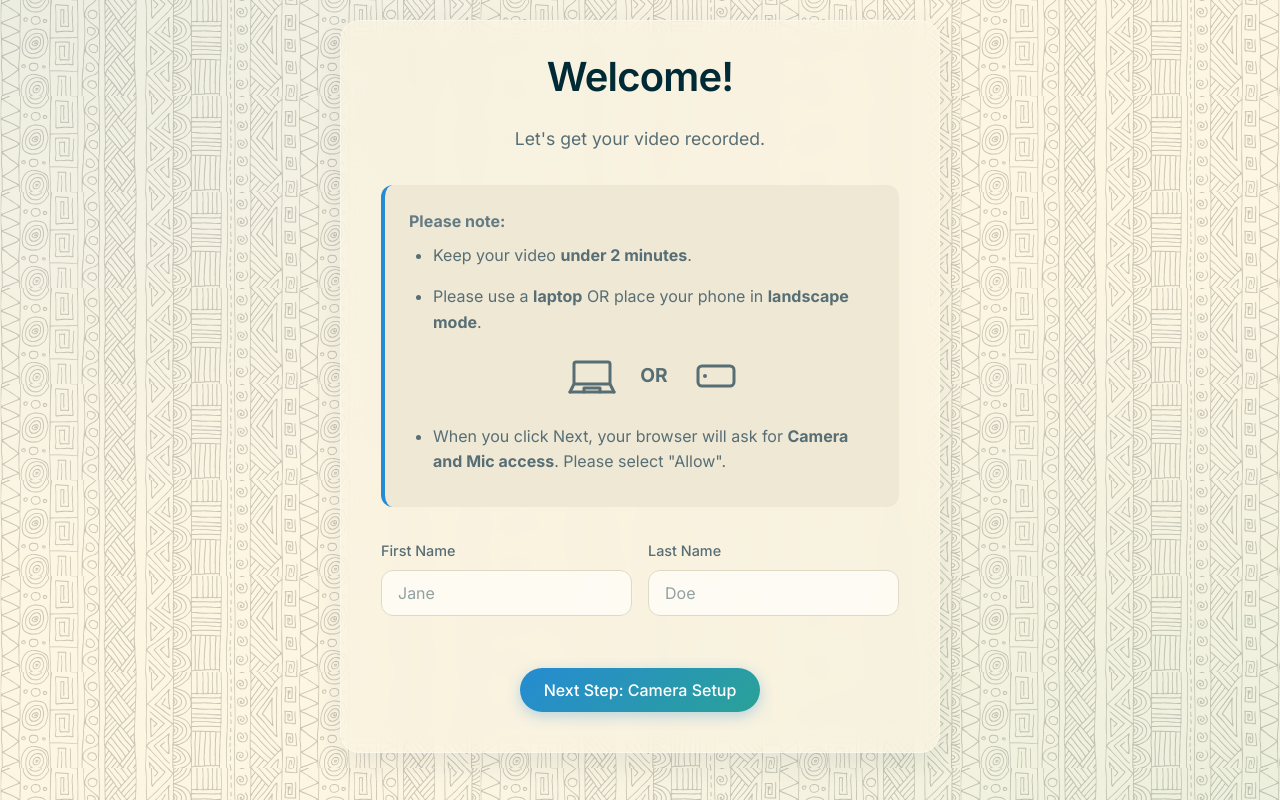
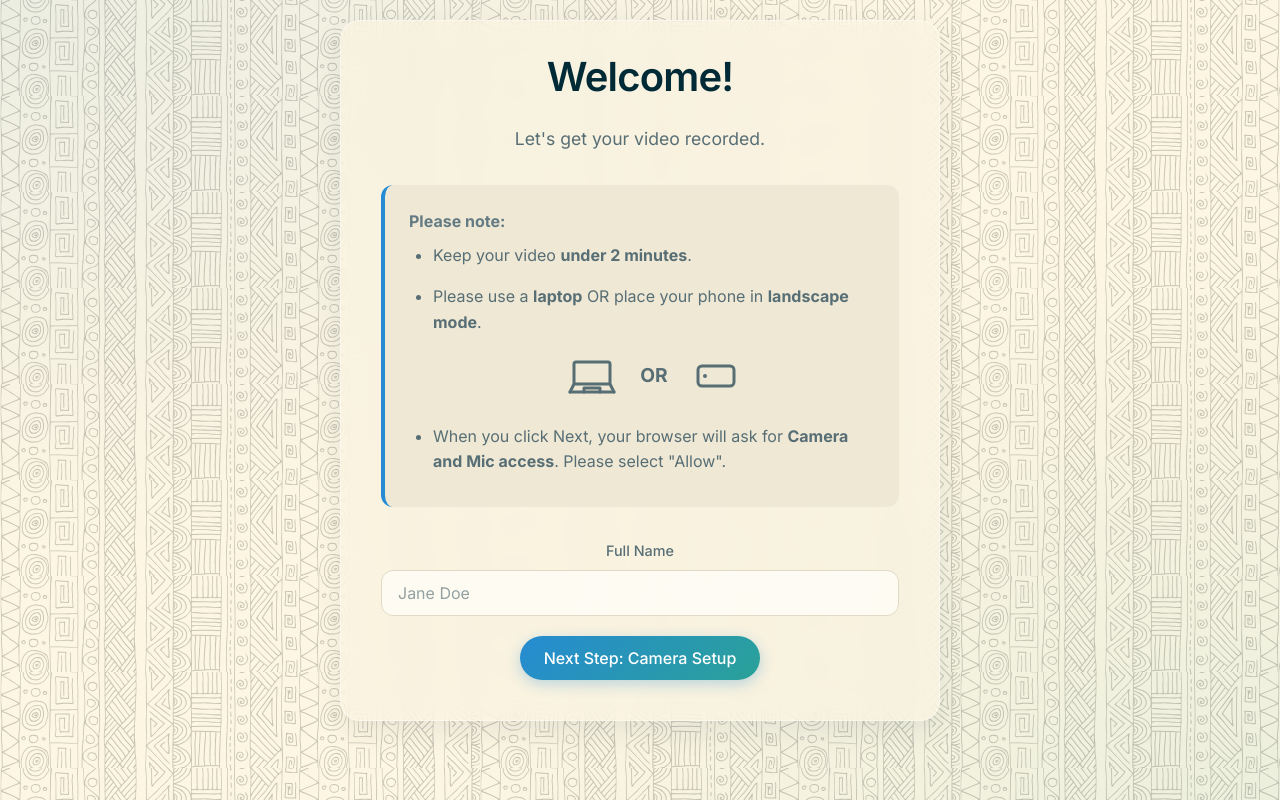
Before and after one commit to theshaver/video-tool, a Next.js app: page / in a window 1280 px wide. Built offline with nearby package versions, Linux system fonts and the light colour scheme.

Commit message:
Fix success screen delay and use single name field

```diff
--- a/src/app/api/upload-session/route.ts
+++ b/src/app/api/upload-session/route.ts
@@ -4,10 +4,10 @@ import { google } from 'googleapis';
 export async function POST(req: Request) {
   try {
     const body = await req.json();
-    const { firstName, lastName, mimeType, size } = body;
+    const { name, mimeType, size } = body;
 
     // Safety check on user input
-    if (!firstName || !lastName || !mimeType || typeof size !== 'number') {
+    if (!name || !mimeType || typeof size !== 'number') {
       return NextResponse.json({ error: "Invalid request payload" }, { status: 400 });
     }
 
@@ -41,7 +41,7 @@ export async function POST(req: Request) {
 
     // Generate a safe file name using the user's submitted name
     const dateStr = new Date().toISOString().split('T')[0];
-    const rawName = `${firstName}_${lastName}_Video_${dateStr}.${extension}`;
+    const rawName = `${name}_Video_${dateStr}.${extension}`;
     // Clean to prevent funny characters
     const filename = rawName.replace(/[^a-zA-Z0-9_\-\.]/g, '_');
 
--- a/src/app/page.tsx
+++ b/src/app/page.tsx
@@ -9,8 +9,7 @@ export default function Home() {
   const [step, setStep] = useState<Step>("onboarding");
 
   // Registration data
-  const [firstName, setFirstName] = useState("");
-  const [lastName, setLastName] = useState("");
+  const [name, setName] = useState("");
 
   // Video references and states
   const videoRef = useRef<HTMLVideoElement>(null);
@@ -150,8 +149,8 @@ export default function Home() {
   };
 
   const handleNext = () => {
-    if (!firstName.trim() || !lastName.trim()) {
-      alert("Please enter both your first and last name.");
+    if (!name.trim()) {
+      alert("Please enter your name.");
       return;
     }
     setStep("recording");
@@ -175,8 +174,7 @@ export default function Home() {
         method: "POST",
         headers: { "Content-Type": "application/json" },
         body: JSON.stringify({
-          firstName,
-          lastName,
+          name,
           mimeType: videoBlob.type || "video/webm",
           size: videoBlob.size,
         }),
@@ -262,27 +260,15 @@ export default function Home() {
               </ul>
             </div>
 
-            <div className={styles.formGrid}>
-              <div className="input-group">
-                <label className="input-label">First Name</label>
-                <input
-                  type="text"
-                  className="input-field"
-                  placeholder="Jane"
-                  value={firstName}
-                  onChange={(e) => setFirstName(e.target.value)}
-                />
-              </div>
-              <div className="input-group">
-                <label className="input-label">Last Name</label>
-                <input
-                  type="text"
-                  className="input-field"
-                  placeholder="Doe"
-                  value={lastName}
-                  onChange={(e) => setLastName(e.target.value)}
-                />
-              </div>
+            <div className="input-group">
+              <label className="input-label">Full Name</label>
+              <input
+                type="text"
+                className="input-field"
+                placeholder="Jane Doe"
+                value={name}
+                onChange={(e) => setName(e.target.value)}
+              />
             </div>
 
             <button className="btn btn-primary" onClick={handleNext}>
```
